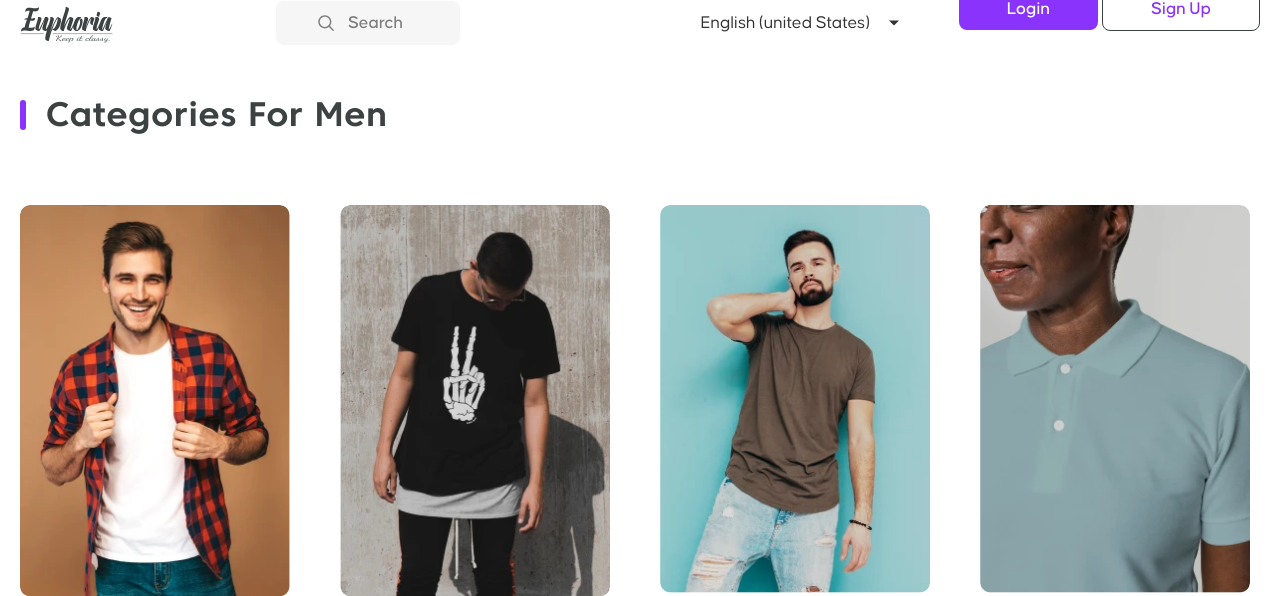
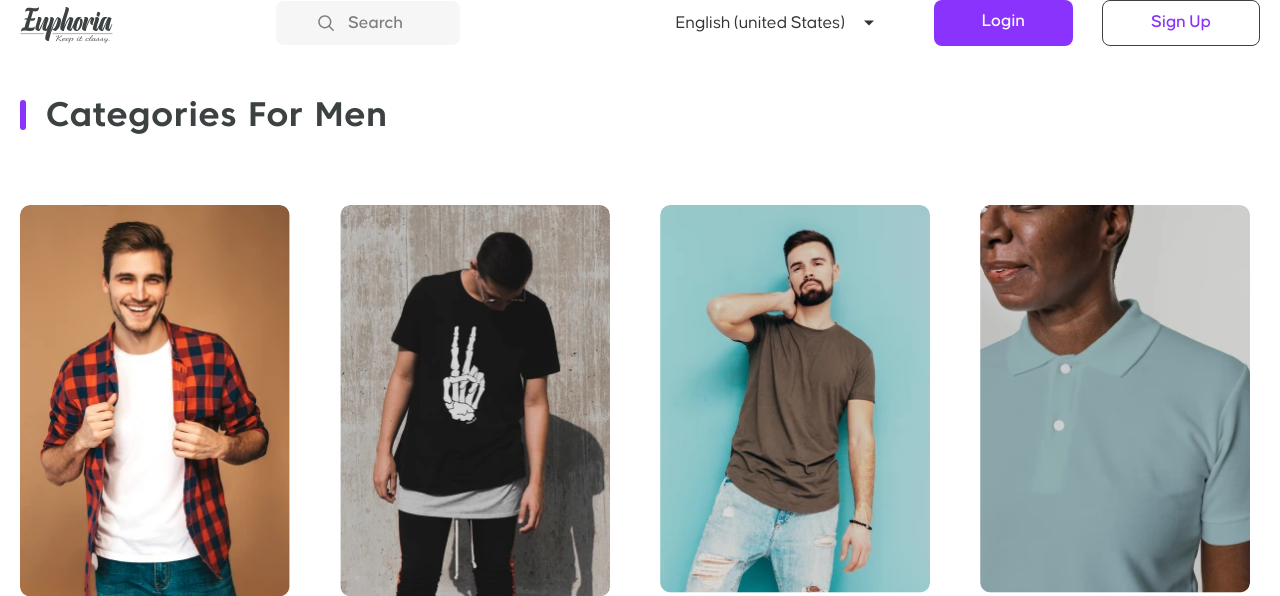
Before and after one commit to Misha-Bober/Lessons, a PHP site: page / in a window 1280 px wide. Shown: the top 596 px of the page. Run offline with PHP 8.4, Linux system fonts and the light colour scheme; some web fonts are replaced.

Commit message:
Add files via upload

```diff
--- a/lesson_15/css/style.css
+++ b/lesson_15/css/style.css
@@ -106,7 +106,7 @@ margin-bottom: 10px;
     transition: 0.6s;
     opacity: 1;
 }
-.header__btns-block {
+.header-menu__btns-block {
     display: inline-flex;
     gap: 29px;
 }
```
